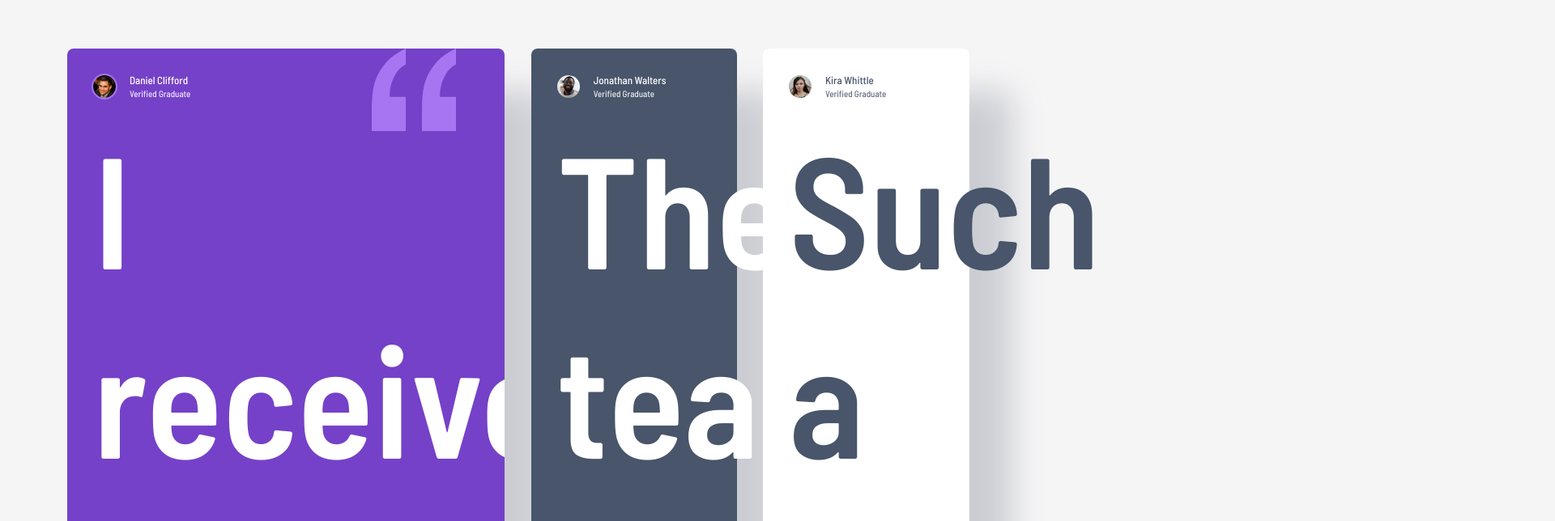
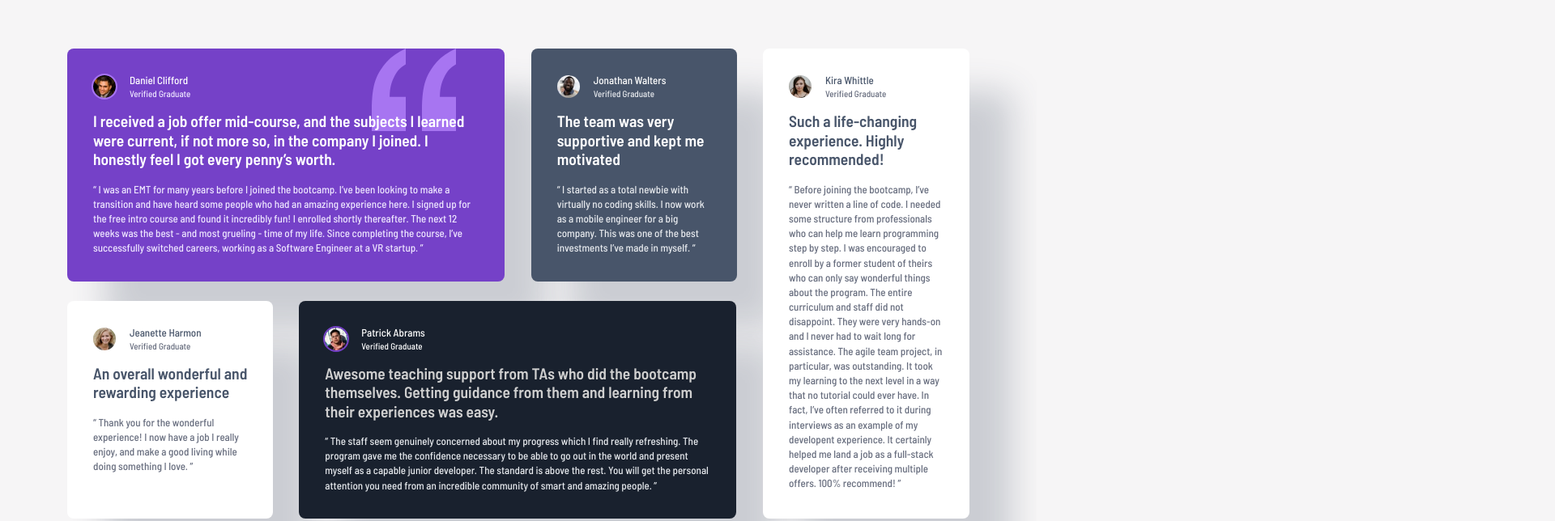
Before and after one commit to IAMSSROBINSON/fe-mentor-sites, a plain HTML site: page 07-testimonials-grid-section/index.html in a window 1280 px wide. Shown: the part 169-813 px from the top of the page at 81% size, 1920 px wide, since content can reach past the window. Drawn offline with Linux system fonts and the light colour scheme.

Commit message:
Manipulate values to match comparison, not design

```diff
--- a/07-testimonials-grid-section/assets/css/index.css
+++ b/07-testimonials-grid-section/assets/css/index.css
@@ -24,7 +24,7 @@
   /* font */
   --font-stack: "Barlow Semi Condensed", sans-serif;
 
-  --font-size-20: 19.5rem;
+  --font-size-20: 1.95rem;
   --font-size-13: 1.3rem;
   --font-size-11: 1.1rem;
 
```
